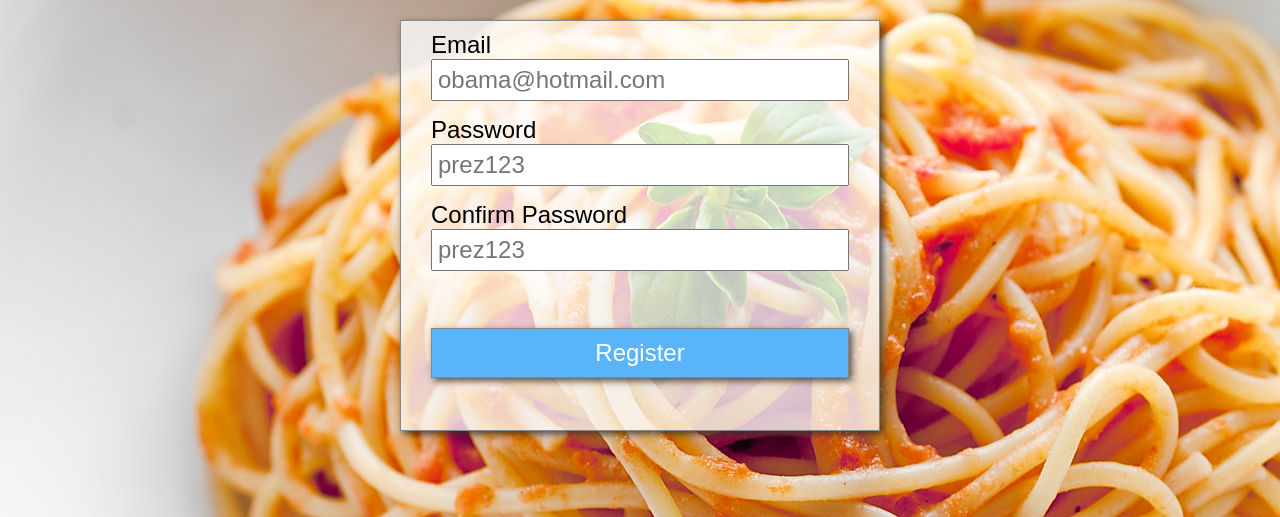
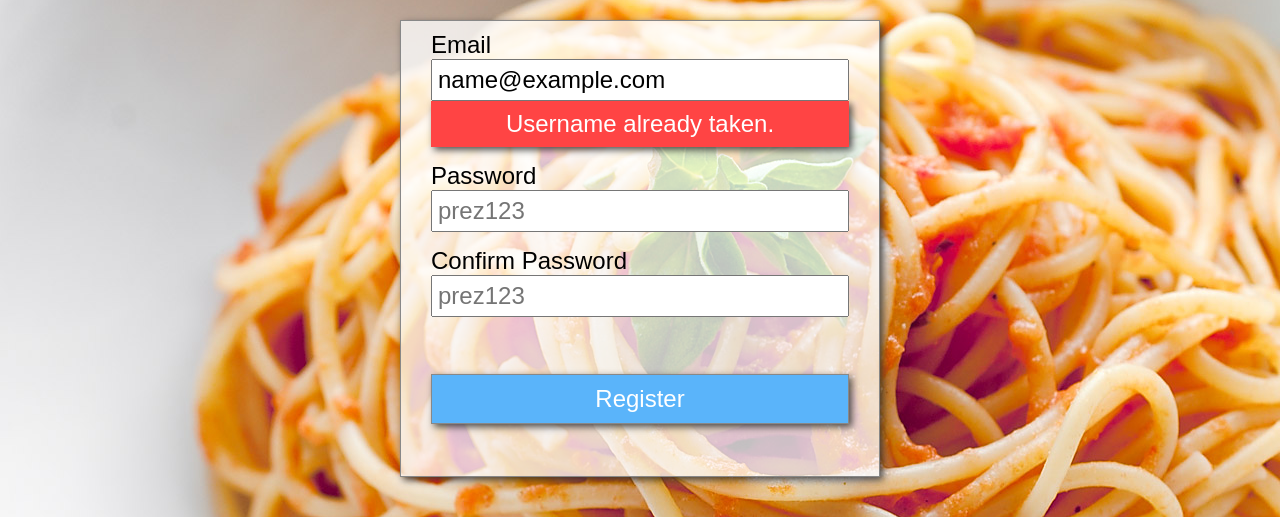
Before and after one commit to smskelley/ForknPantry, a Django app: template PantryApp/templates/PantryApp/register.html in a window 1280 px wide. Shown: the part 90-607 px from the top of the page. Run offline with Django 3.2, Linux system fonts and the light colour scheme; the template is opened without the code that fills it: most values are stand-ins (such as "Sample title", 1, 10 or a date in 2020); parts of the project's set-up code (start-up, migrations or seed data) failed here and were passed over; some libraries are stand-ins or nearby versions.

Commit message:
Update register template to use passed in dictionary

```diff
--- a/PantryApp/templates/PantryApp/register.html
+++ b/PantryApp/templates/PantryApp/register.html
@@ -14,7 +14,13 @@
         <form action="{% url "Register" %}" method="post">
             {% csrf_token %}
             <p>Email</p>
-            <input id="email" type="text" name="email" placeholder="obama@hotmail.com">
+            <input id="email" type="text" name="email"
+            {% if email %}
+                value="{{email}}">
+                <p class="form_error">Username already taken.</p>
+            {% else %}
+                placeholder="obama@hotmail.com">
+            {% endif %}
             <p>Password</p>
             <input id="pass1" type="password" name="password1" placeholder="prez123">
             <p>Confirm Password</p>
```
